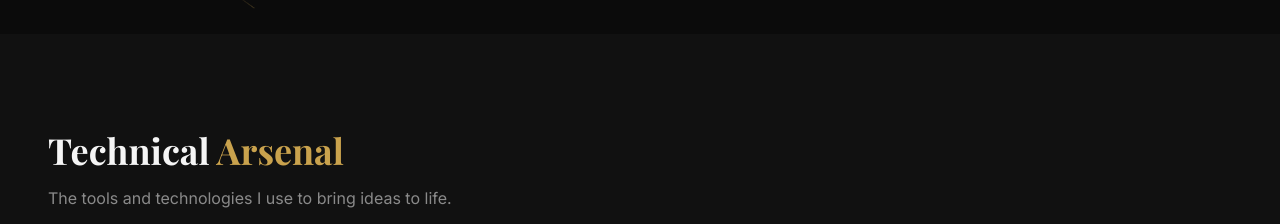
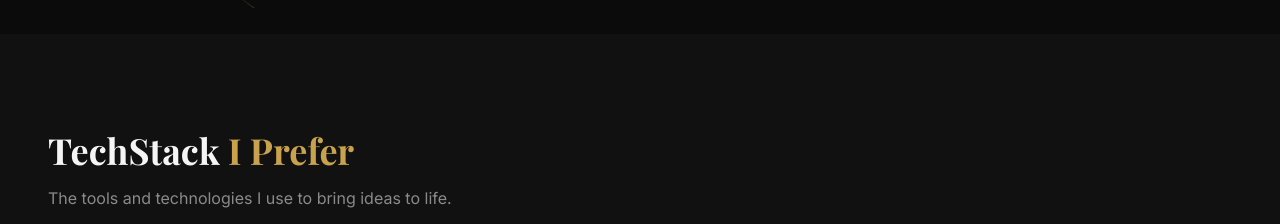
Before and after one commit to NiharikaNeha/_NEHA, a React (Vite) app: page / in a window 1280 px wide. Shown: the part 1338-1562 px from the top of the page. Built offline with nearby package versions, Linux system fonts and the light colour scheme.

Commit message:
maded changes in skill.jsx

```diff
--- a/src/components/skills/Skills.jsx
+++ b/src/components/skills/Skills.jsx
@@ -31,8 +31,8 @@ const Skills = () => {
               className="font-heading text-3xl md:text-4xl font-bold mb-4"
               style={{ color: theme.colors.textPrimary }}
             >
-              Technical{" "}
-              <span style={{ color: theme.colors.accentPrimary }}>Arsenal</span>
+              TechStack{" "}
+              <span style={{ color: theme.colors.accentPrimary }}>I Prefer</span>
             </h2>
             <p style={{ color: theme.colors.textMuted }}>
               The tools and technologies I use to bring ideas to life.
```
